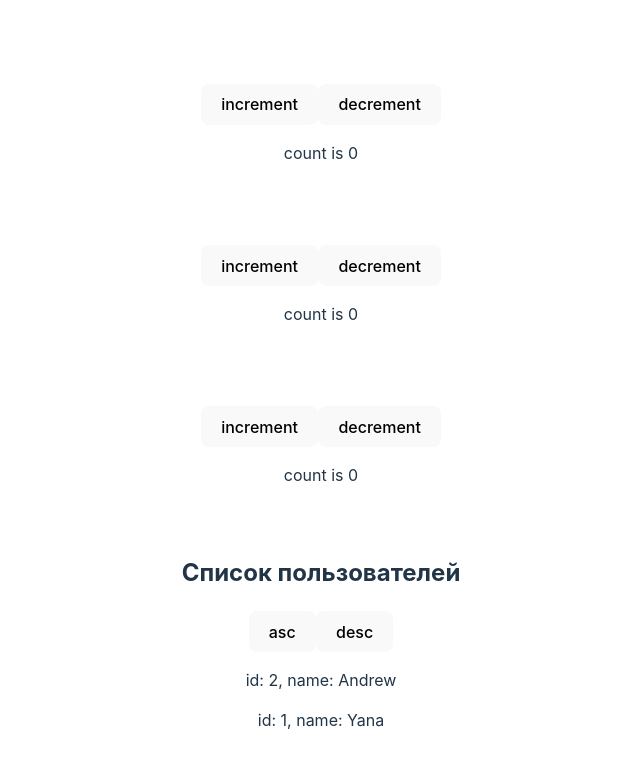
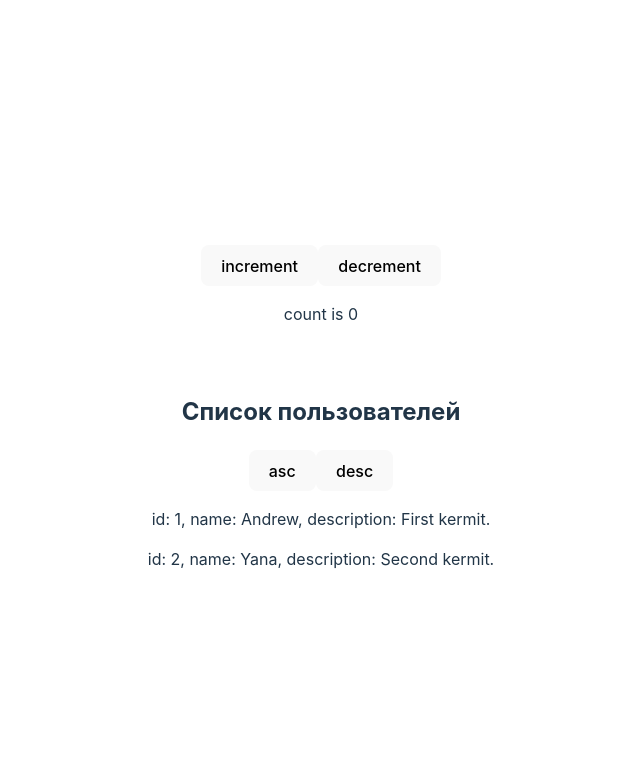
Before and after one commit to yanakukhta5/redux-methods-practice, a React (Vite) app: page / in a window 1280 px wide. Shown: the top 766 px of the page, without its empty margins (319-959 px from the left). Built offline with nearby package versions, Linux system fonts and the light colour scheme; data requests are answered from the project's data file.

Commit message:
add server and base async redux queries integration

```diff
--- /dev/null
+++ b/db.json
@@ -0,0 +1,14 @@
+{
+ "users": [
+  {
+   "id": 1,
+   "name": "Andrew",
+   "description": "First kermit."
+  },
+  {
+   "id": 2,
+   "name": "Yana",
+   "description": "Second kermit."
+  }
+ ]
+}
--- a/src/App.tsx
+++ b/src/App.tsx
@@ -1,4 +1,4 @@
-import { useState } from "react";
+import { useState, useEffect } from "react";
 
 import "./App.css";
 
@@ -9,7 +9,8 @@ import {
 } from "./counters.slice";
 
 import { usersSlice } from "./users.slice";
-import { useAppDispatch, useAppSelector } from "./store";
+import { store, useAppDispatch, useAppSelector } from "./store";
+import { api } from "./shared/api";
 
 const Counter = ({ counterId }: { counterId: number }) => {
   // const [, forseUpdate] = useReducer((x) => x + 1, 0);
@@ -68,9 +69,25 @@ const UsersList = () => {
   const [sort, setSort] = useState<"asc" | "desc">("asc");
 
   // селекторы вызываются после каждого экшона
-  const sortedUsers = useAppSelector((state) => usersSlice.selectors.users(state, sort));
+  const sortedUsers = useAppSelector((state) =>
+    usersSlice.selectors.users(state, sort)
+  );
 
-  console.log(`users`);
+  const dispatch = useAppDispatch();
+
+  useEffect(() => {
+    const isIdle = usersSlice.selectors.isDataIdle(store.getState());
+    if (!isIdle) return;
+
+    dispatch(usersSlice.actions.setDataQueryStatePending());
+    api
+      .getUsers()
+      .then((response) =>
+        dispatch(usersSlice.actions.setData({ users: response }))
+      );
+  }, [dispatch]);
+
+  // console.log(`users`);
 
   return (
     <>
@@ -82,7 +99,7 @@ const UsersList = () => {
       {sortedUsers.map((user) =>
         user ? (
           <p key={user.id}>
-            id: {user.id}, name: {user.name}
+            id: {user.id}, name: {user.name}, description: {user.description}
           </p>
         ) : (
           ""
@@ -96,8 +113,8 @@ function App() {
   return (
     <>
       <Counter counterId={1} />
-      <Counter counterId={2} />
-      <Counter counterId={3} />
+      {/* <Counter counterId={2} />
+      <Counter counterId={3} /> */}
 
       <UsersList />
     </>
--- /dev/null
+++ b/src/shared/api/index.ts
@@ -0,0 +1,24 @@
+import { z } from "zod";
+
+const baseUrl = "http://localhost:3000";
+
+// dto - на сленге описание "транспортного" (не полноценный объект из бизнес логики) объекта, т.е. "который приходит с сервера"
+const UserDtoSchema = z.object({
+  id: z.number(),
+  name: z.string(),
+  description: z.string(),
+});
+
+export const api = {
+  getUsers: () => {
+    return fetch(`${baseUrl}/users`)
+      .then((response) => response.json())
+      .then((data) => UserDtoSchema.array().parse(data));
+  },
+
+  getUser: (id: number) => {
+   return fetch(`${baseUrl}/users/${id}`)
+     .then((response) => response.json())
+     .then((data) => UserDtoSchema.parse(data));
+ },
+};
--- a/src/store.ts
+++ b/src/store.ts
@@ -39,15 +39,6 @@ export const store = configureStore({
   reducer: reducer,
 });
 
-store.dispatch(
-  usersSlice.actions.getData({
-    users: [
-      { name: "Yana", id: "1" },
-      { name: "Andrew", id: "2" },
-    ],
-  })
-);
-
 export type RootState = ReturnType<typeof store.getState>;
 export type AppDispatch = typeof store.dispatch;
 
--- a/src/users.slice.ts
+++ b/src/users.slice.ts
@@ -2,15 +2,17 @@ import { PayloadAction, createSlice, createSelector } from "@reduxjs/toolkit";
 
 export type User = {
   name: string;
-  id: string;
+  id: number;
+  description: string
 };
 
-type UserId = string;
+type UserId = number;
 
 type UsersState = {
   data: Record<UserId, User | undefined>;
   ids: UserId[];
   selectedUserId: UserId | undefined;
+  dataQueryState: "idle" | "pending" | "fullfield" | "rejected";
 };
 
 // export type GetUsersAction = {
@@ -40,6 +42,7 @@ export const initialState: UsersState = {
   selectedUserId: undefined,
   ids: [],
   data: {},
+  dataQueryState: "idle",
 };
 
 // описали состояние и экшон и можно создать редюсер
@@ -106,7 +109,13 @@ export const usersSlice = createSlice({
   name: "users",
   initialState,
   reducers: {
-    getData(state, action: PayloadAction<{ users: User[] }>) {
+    setDataQueryStatePending(state: UsersState) {
+      state.dataQueryState = "pending";
+    },
+    setDataQueryStateRejected(state: UsersState) {
+      state.dataQueryState = "rejected";
+    },
+    setData(state, action: PayloadAction<{ users: User[] }>) {
       const { users } = action.payload;
 
       state.data = users.reduce((acc, user) => {
@@ -115,6 +124,7 @@ export const usersSlice = createSlice({
       }, {} as Record<UserId, User>);
 
       state.ids = users.map((user) => user.id);
+      state.dataQueryState = 'fullfield'
     },
 
     setSelectedId(state, action: PayloadAction<{ id: UserId }>) {
@@ -126,6 +136,8 @@ export const usersSlice = createSlice({
     },
   },
   selectors: {
+    isDataPending: (store: UsersState) => store.dataQueryState === "pending",
+    isDataIdle: (store: UsersState) => store.dataQueryState === "idle",
     users: createSelector(
       (store: UsersState) => store.ids,
       (store: UsersState) => store.data,
```
Also changed, not shown: package.json (+7 -2 lines), 2 other files (tests, documents, lock files or other folders).
